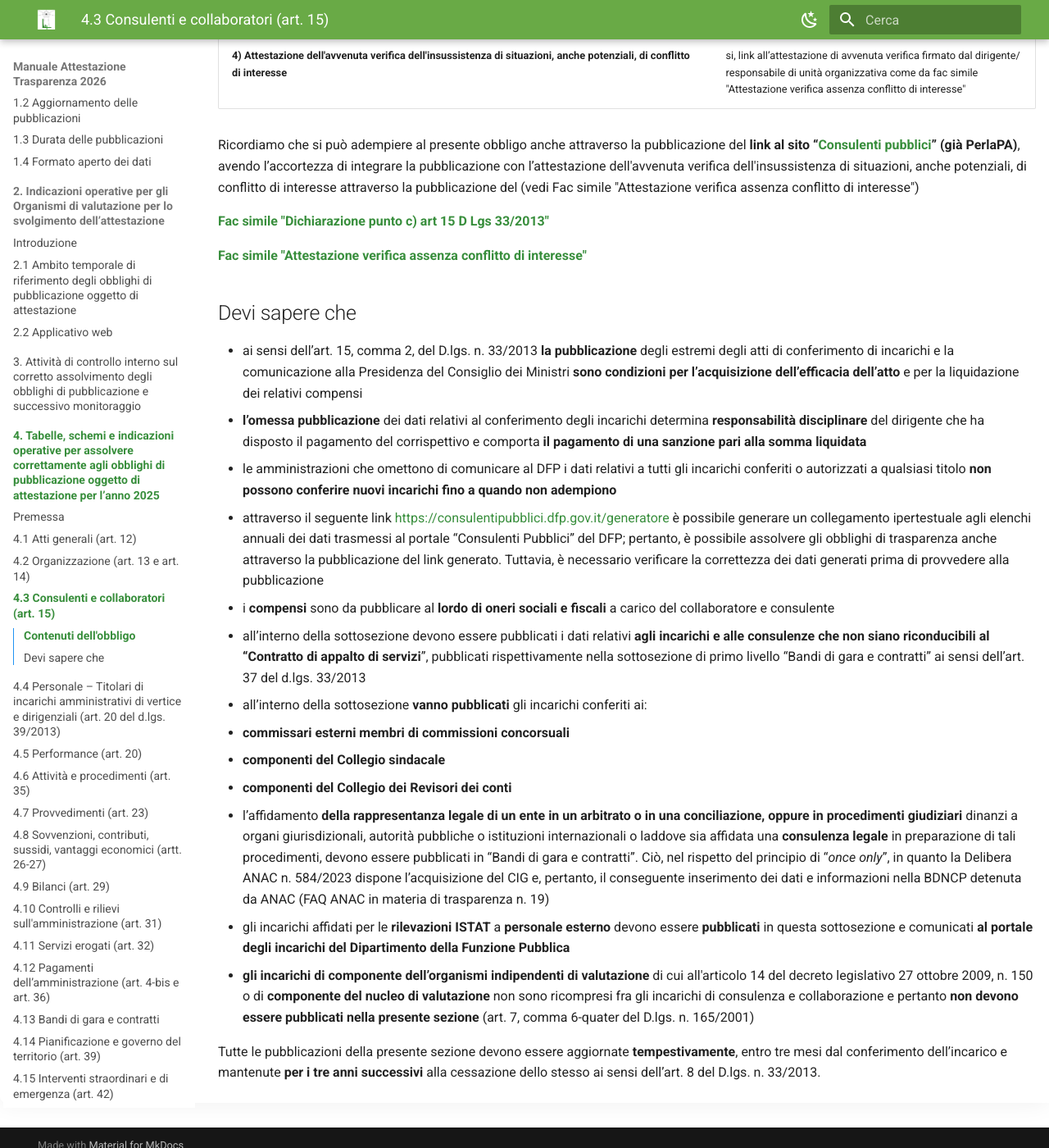
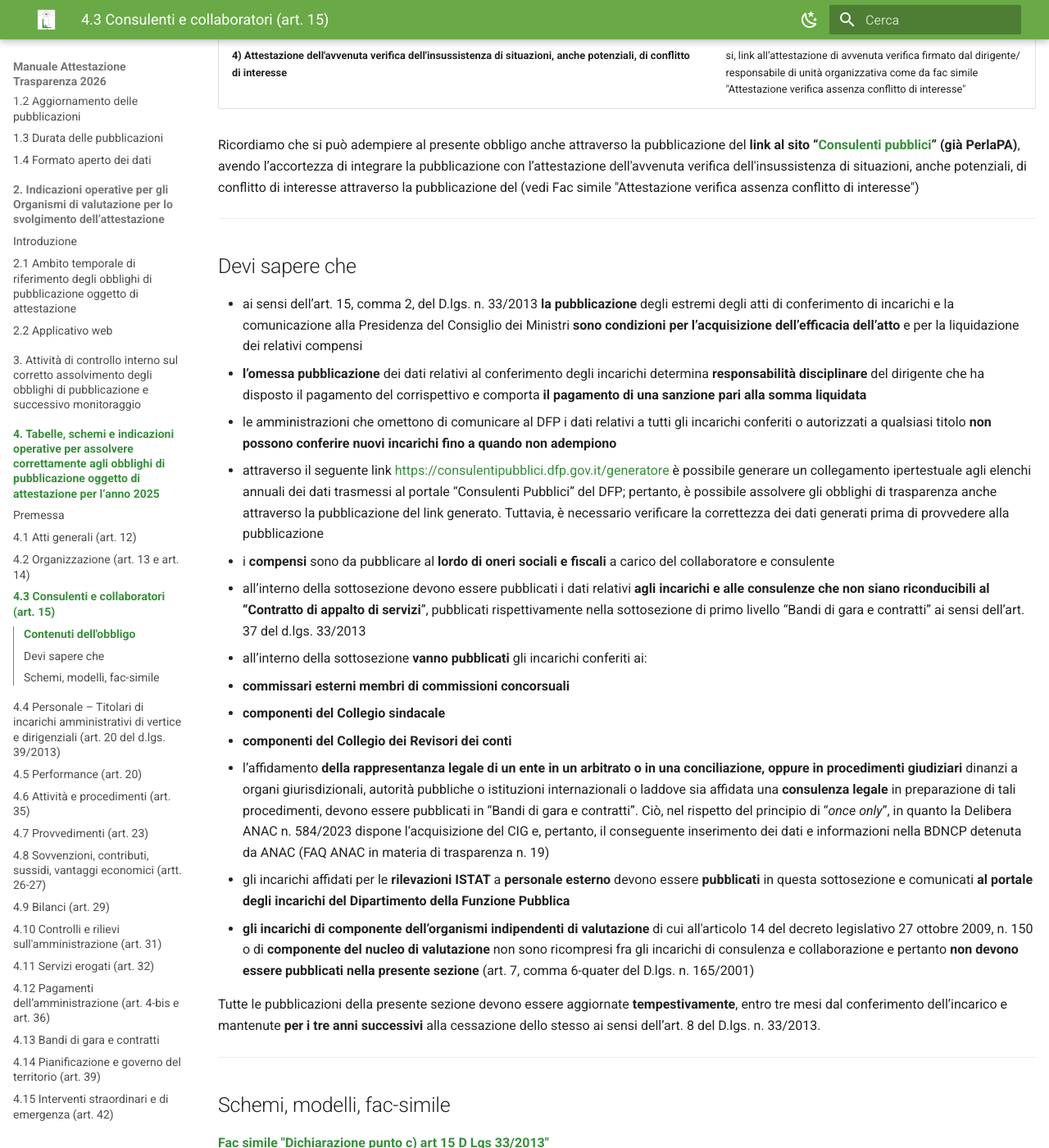
Before and after one commit to Lab4srl/manuale-trasparenza-2026, an MkDocs documentation site: the page built from docs/capitolo-4/4-3-consulenti-collaboratori.md, in a window 1280 px wide and 1400 px high, scrolled down 714 px. Shown: the whole window at 82% size. Built offline with MkDocs 1.6.1 and Material for MkDocs 9.7.7, drawn with Linux system fonts in a browser that asks for light colours; some of the changed text lies outside the part shown.

Commit message:
Aggiornamento manuale

```diff
--- a/docs/capitolo-4/4-3-consulenti-collaboratori.md
+++ b/docs/capitolo-4/4-3-consulenti-collaboratori.md
@@ -17,9 +17,7 @@ Le pubblicazioni sono effettuate in formato tabellare come di seguito indicato:
 
 Ricordiamo che si può adempiere al presente obbligo anche attraverso la pubblicazione del **link al sito “[Consulenti pubblici](https://consulentipubblici.dfp.gov.it/){:target="_blank"}” (già PerlaPA)**, avendo l’accortezza di integrare la pubblicazione con l’attestazione dell'avvenuta verifica dell'insussistenza di situazioni, anche potenziali, di conflitto di interesse attraverso la pubblicazione del (vedi Fac simile "Attestazione verifica assenza conflitto di interesse")
 
-[**Fac simile "Dichiarazione punto c) art 15 D Lgs 33/2013"**](../assets/documenti/Fac_simile_dichiarazione_c.docx)
-
-[**Fac simile "Attestazione verifica assenza conflitto di interesse"**](../assets/documenti/Fac_simile_verifica_conflitto_interessi.docx)
+---
 
 ## Devi sapere che
 
@@ -38,3 +36,11 @@ Ricordiamo che si può adempiere al presente obbligo anche attraverso la pubblic
 * **gli incarichi di componente dell’organismi indipendenti di valutazione** di cui all'articolo 14 del decreto legislativo 27 ottobre 2009, n. 150 o di **componente del nucleo di valutazione** non sono ricompresi fra gli incarichi di consulenza e collaborazione e pertanto **non devono essere pubblicati nella presente sezione** (art. 7, comma 6-quater del D.lgs. n. 165/2001)
 
 Tutte le pubblicazioni della presente sezione devono essere aggiornate **tempestivamente**, entro tre mesi dal conferimento dell’incarico e mantenute **per i tre anni successivi** alla cessazione dello stesso ai sensi dell’art. 8 del D.lgs. n. 33/2013.
+
+---
+
+## Schemi, modelli, fac-simile
+
+[**Fac simile "Dichiarazione punto c) art 15 D Lgs 33/2013"**](../assets/documenti/Fac_simile_dichiarazione_c.docx)
+
+[**Fac simile "Attestazione verifica assenza conflitto di interesse"**](../assets/documenti/Fac_simile_verifica_conflitto_interessi.docx)
```
